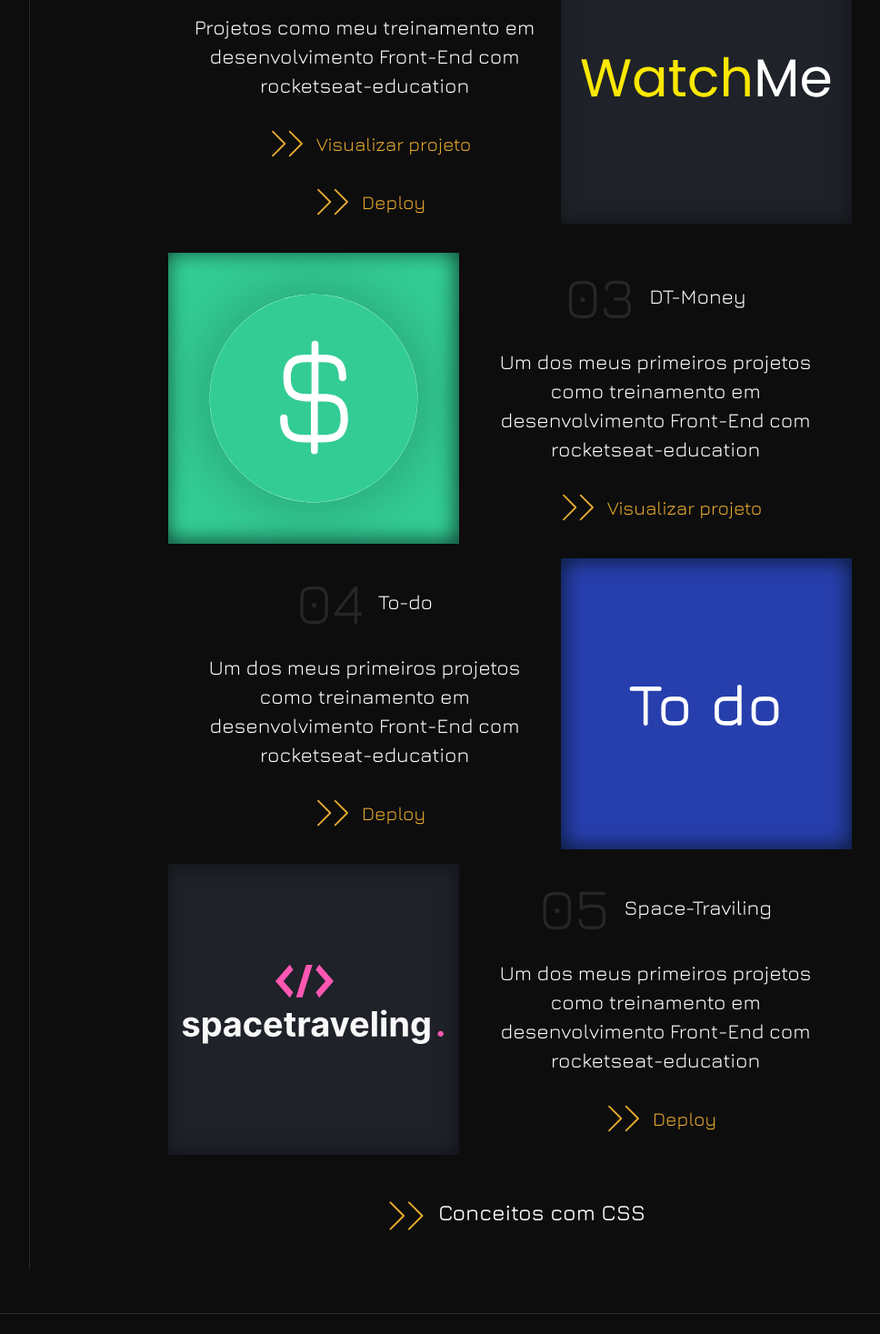
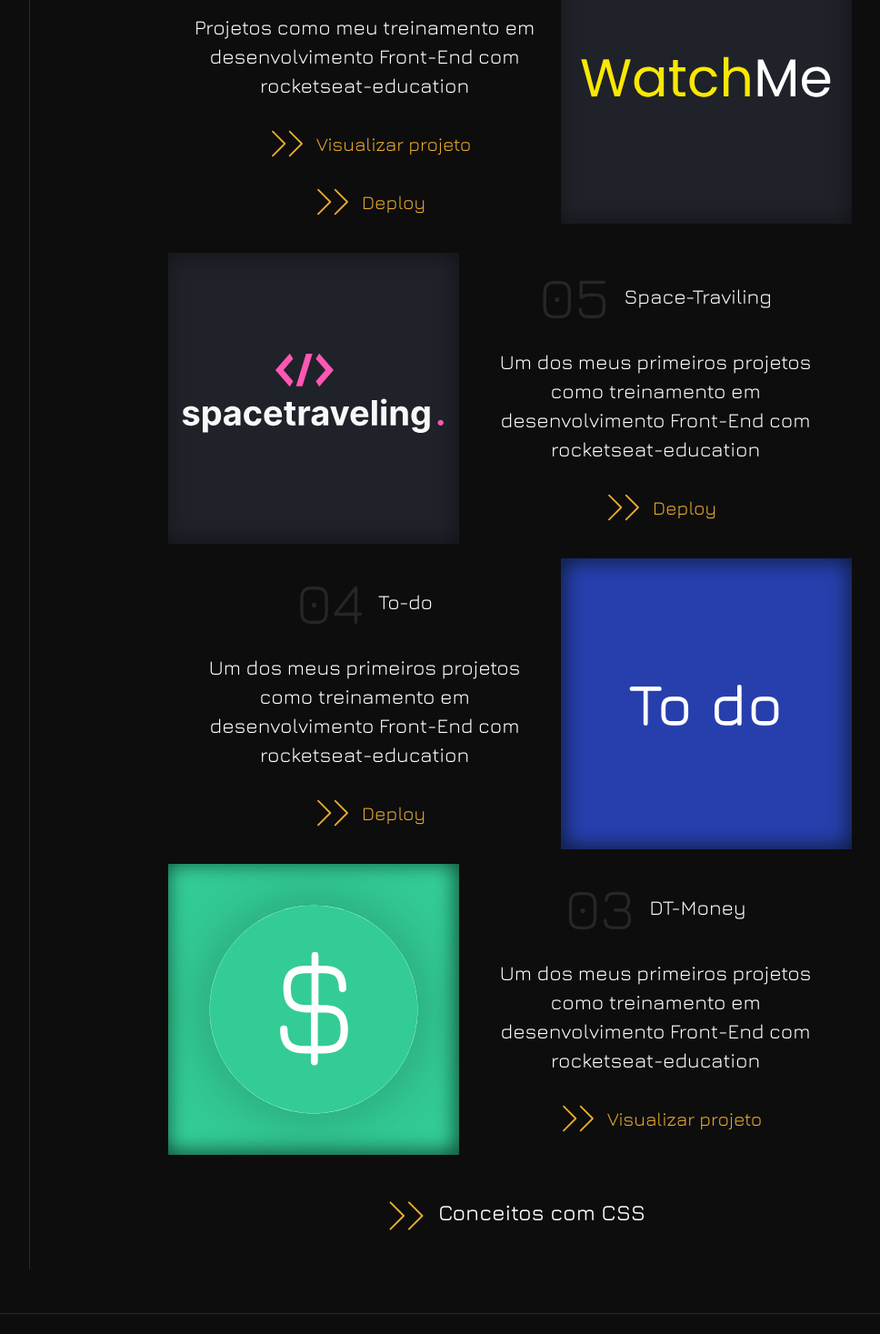
Before and after one commit to Samuelwps/portifolioNext-1.2, a Next.js app: page / in a window 1280 px wide. Shown: the part 1250-2717 px from the top of the page at 91% size, without its empty margins (267-1235 px from the left). Built offline with nearby package versions, Linux system fonts and the light colour scheme.

Commit message:
changing order

```diff
--- a/src/components/Projects/index.tsx
+++ b/src/components/Projects/index.tsx
@@ -61,18 +61,18 @@
 
         <ListProjects>
           <ImgDiv>
-            <img src="/images/dtmoneyIcon.svg" id="DtmoneyIcon"/>
+            <img src="/images/iconSpaceTraviling.svg" id="DtmoneyIcon"/>
           </ImgDiv>
 
           <DivDescription>
             <Title>
-              <span>03</span>DT-Money
+              <span>05</span>Space-Traviling
             </Title>
             <p>
               Um dos meus primeiros projetos como treinamento em desenvolvimento Front-End com rocketseat-education
             </p>
             <div className="Arrow">
-              <a href="/DtMoney"><img src="/images/chevrons-right.svg" />Visualizar projeto</a>
+              <a href="https://projeto-do-zero.vercel.app/" target="_blank"><img src="/images/chevrons-right.svg" />Deploy</a>
             </div>
           </DivDescription>
         </ListProjects>
@@ -96,18 +96,18 @@
 
         <ListProjects>
           <ImgDiv>
-            <img src="/images/iconSpaceTraviling.svg" id="DtmoneyIcon"/>
+            <img src="/images/dtmoneyIcon.svg" id="DtmoneyIcon"/>
           </ImgDiv>
 
           <DivDescription>
             <Title>
-              <span>05</span>Space-Traviling
+              <span>03</span>DT-Money
             </Title>
             <p>
               Um dos meus primeiros projetos como treinamento em desenvolvimento Front-End com rocketseat-education
             </p>
             <div className="Arrow">
-              <a href="https://projeto-do-zero.vercel.app/" target="_blank"><img src="/images/chevrons-right.svg" />Deploy</a>
+              <a href="/DtMoney"><img src="/images/chevrons-right.svg" />Visualizar projeto</a>
             </div>
           </DivDescription>
         </ListProjects>
```
